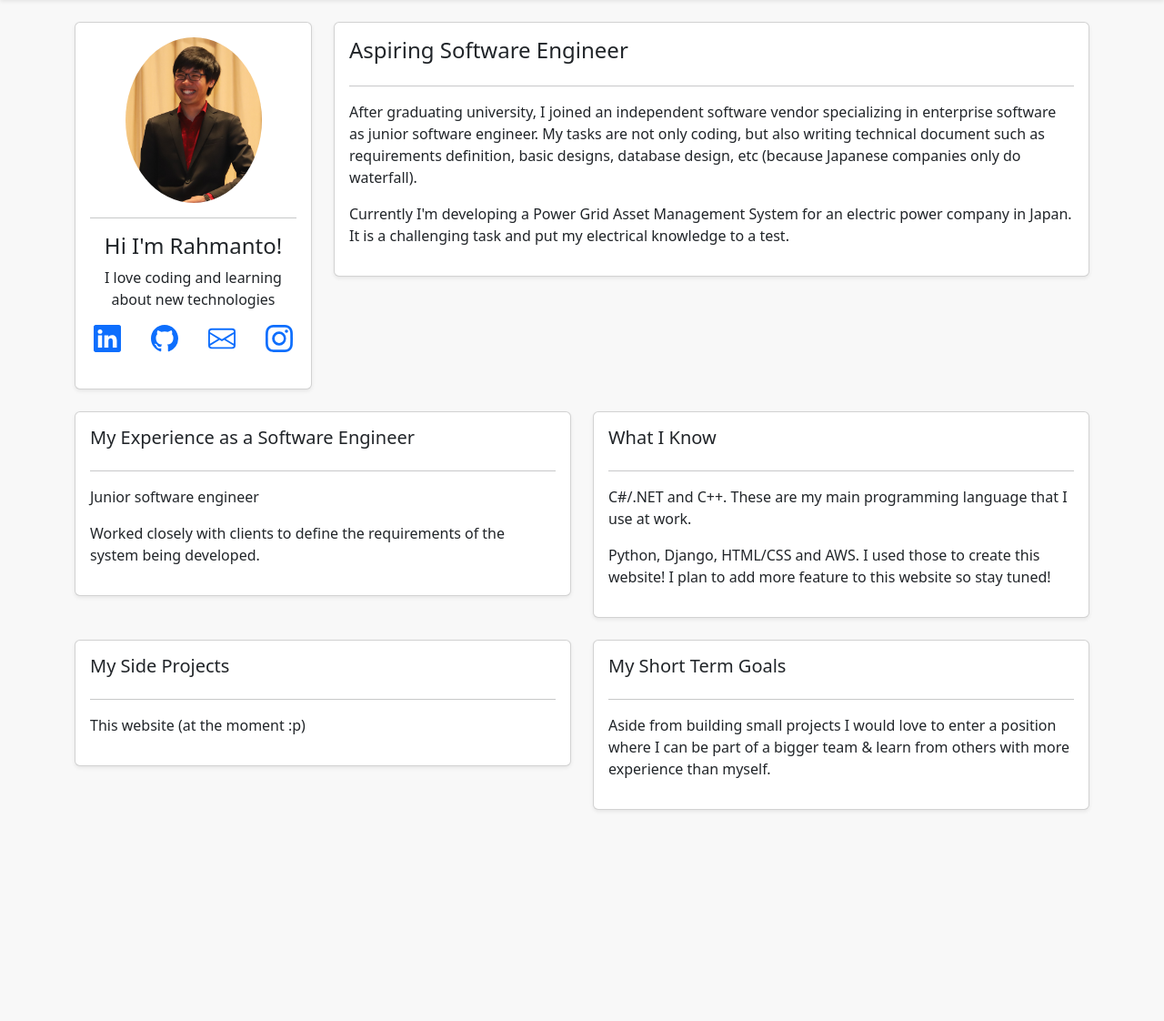
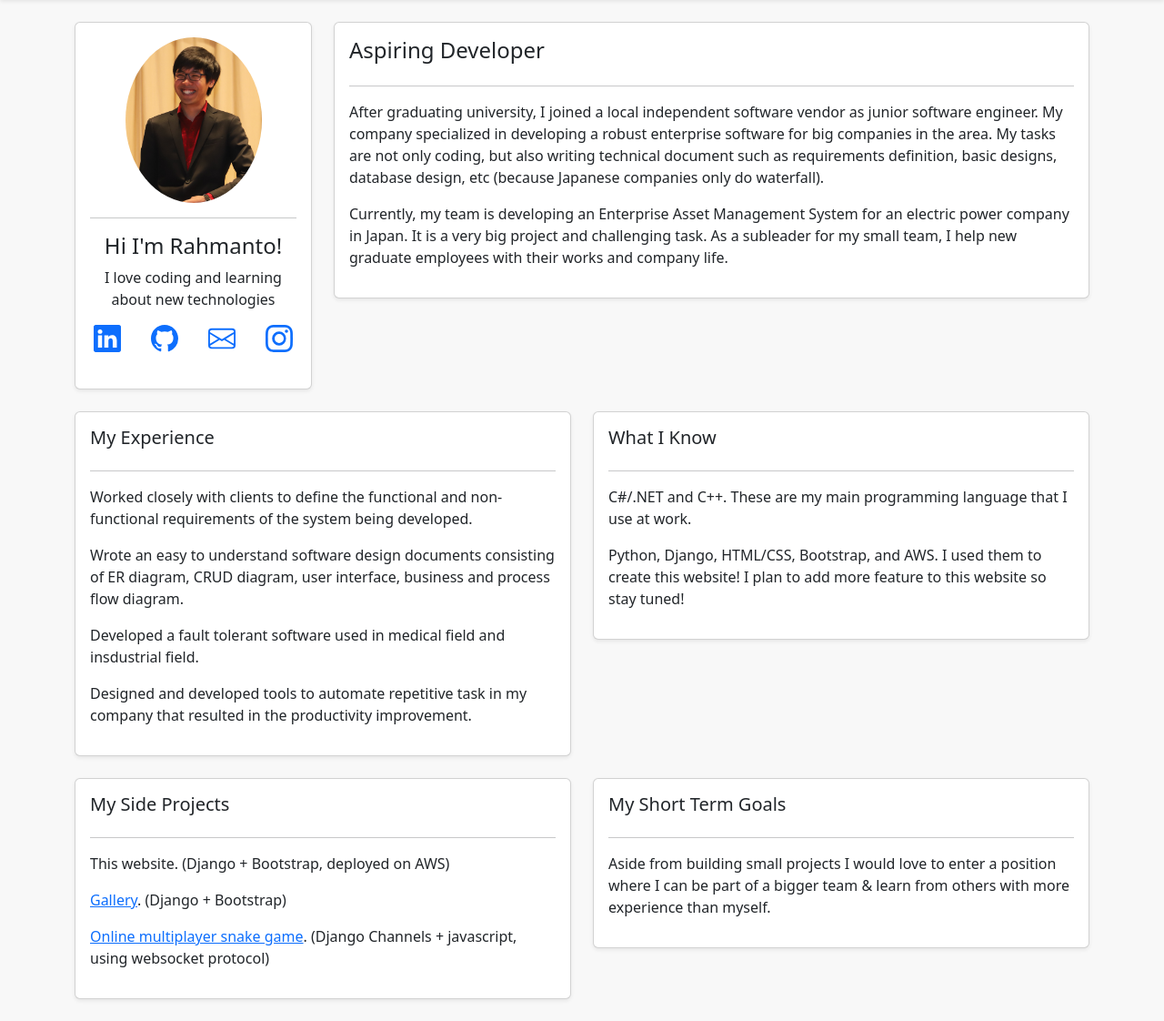
Before and after one commit to rahmantoks/DjangoPortofolio, a Django app: page / in a window 1280 px wide. Shown: the part 56-1178 px from the top of the page at 91% size. Before the commit the page ends 947 px from the top, so only its background shows below. Run offline with Django 4.2, Linux system fonts and the light colour scheme.

Commit message:
updated profil page

```diff
--- a/mywebsite/base/templates/home.html
+++ b/mywebsite/base/templates/home.html
@@ -46,10 +46,10 @@
         </div>
         <div class="col-md-9">
             <div class="card card-body shadow-sm">
-                <h4>Aspiring Software Engineer</h4>
+                <h4>Aspiring Developer</h4>
                 <hr>
-                <p>After graduating university, I joined an independent software vendor specializing in enterprise software as junior software engineer. My tasks are not only coding, but also writing technical document such as requirements definition, basic designs, database design, etc (because Japanese companies only do waterfall). </p>
-                <p>Currently I'm developing a Power Grid Asset Management System for an electric power company in Japan. It is a challenging task and put my electrical knowledge to a test.</p>
+                <p>After graduating university, I joined a local independent software vendor as junior software engineer. My company specialized in developing a robust enterprise software for big companies in the area. My tasks are not only coding, but also writing technical document such as requirements definition, basic designs, database design, etc (because Japanese companies only do waterfall).</p>
+                <p>Currently, my team is developing an Enterprise Asset Management System for an electric power company in Japan. It is a very big project and challenging task. As a subleader for my small team, I help new graduate employees with their works and company life.</p>
             </div>
         </div>
     </div>
@@ -57,10 +57,12 @@
     <div class="row">
         <div class="col-md-6">
             <div class="card card-body shadow-sm">
-                <h5>My Experience as a Software Engineer</h5>
+                <h5>My Experience</h5>
                 <hr>
-                <p>Junior software engineer</p>
-                <p>Worked closely with clients to define the requirements of the system being developed.</p>
+                <p>Worked closely with clients to define the functional and non-functional requirements of the system being developed.</p>
+                <p>Wrote an easy to understand software design documents consisting of ER diagram, CRUD diagram, user interface, business and process flow diagram.</p>
+                <p>Developed a fault tolerant software used in medical field and insdustrial field.</p>
+                <p>Designed and developed tools to automate repetitive task in my company that resulted in the productivity improvement.</p>
             </div>
         </div>
         <div class="col-md-6">
@@ -68,7 +70,7 @@
                 <h5>What I Know</h5>
                 <hr>
                 <p>C#/.NET and C++. These are my main programming language that I use at work. </p>
-                <p>Python, Django, HTML/CSS and AWS. I used those to create this website! I plan to add more feature to this website so stay tuned!</p>
+                <p>Python, Django, HTML/CSS, Bootstrap, and AWS. I used them to create this website! I plan to add more feature to this website so stay tuned!</p>
             </div>
         </div>
     </div>
@@ -78,7 +80,9 @@
             <div class="card card-body shadow-sm">
                 <h5>My Side Projects</h5>
                 <hr>
-                <p>This website (at the moment :p)</p>
+                <p>This website. (Django + Bootstrap, deployed on AWS)</p>
+                <p><a href="rahmantoks.com/gallery">Gallery</a>. (Django + Bootstrap)</p>
+                <p><a href="rahmantoks.com/snake">Online multiplayer snake game</a>. (Django Channels + javascript, using websocket protocol)</p>
             </div>
         </div>
         <div class="col-md-6">
```
